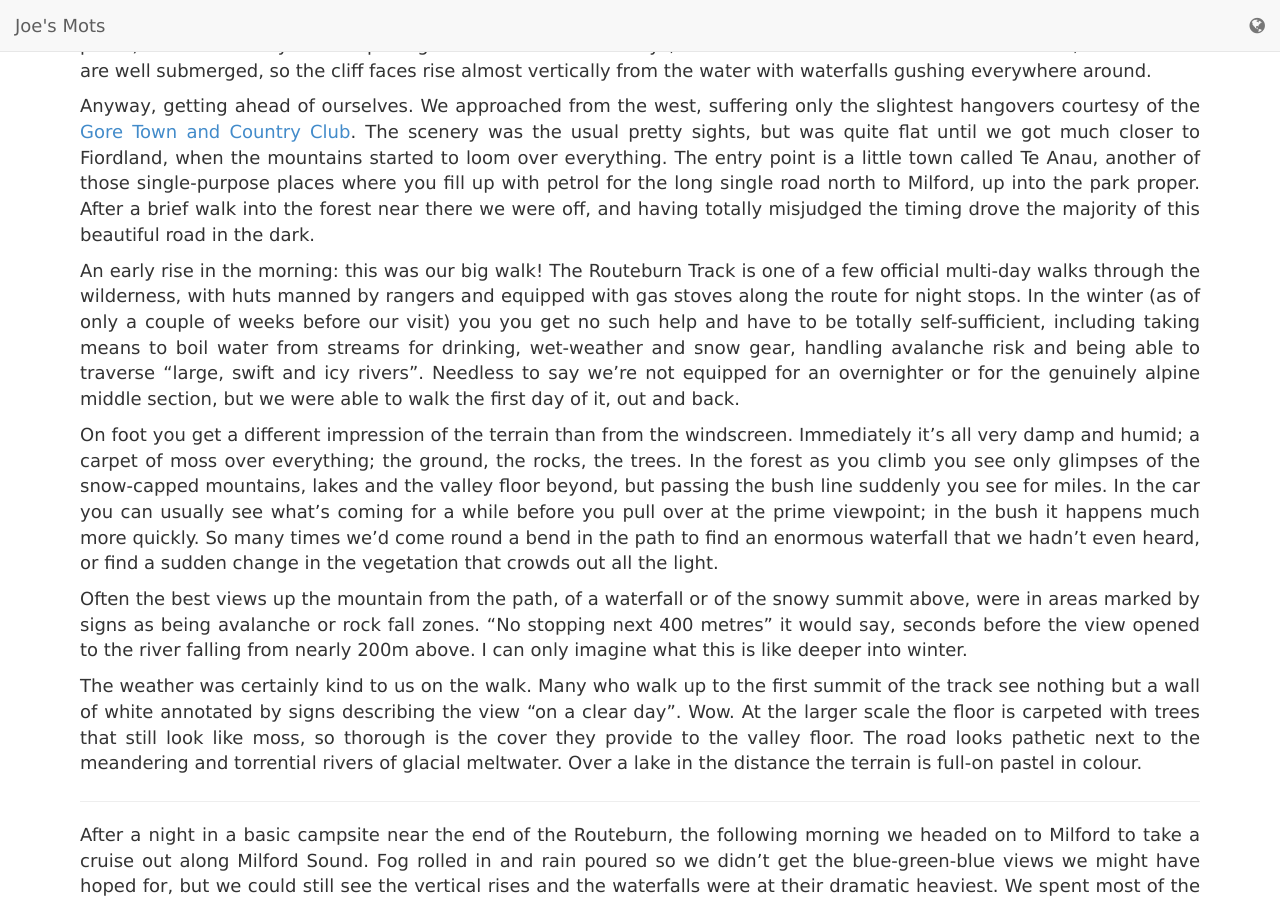
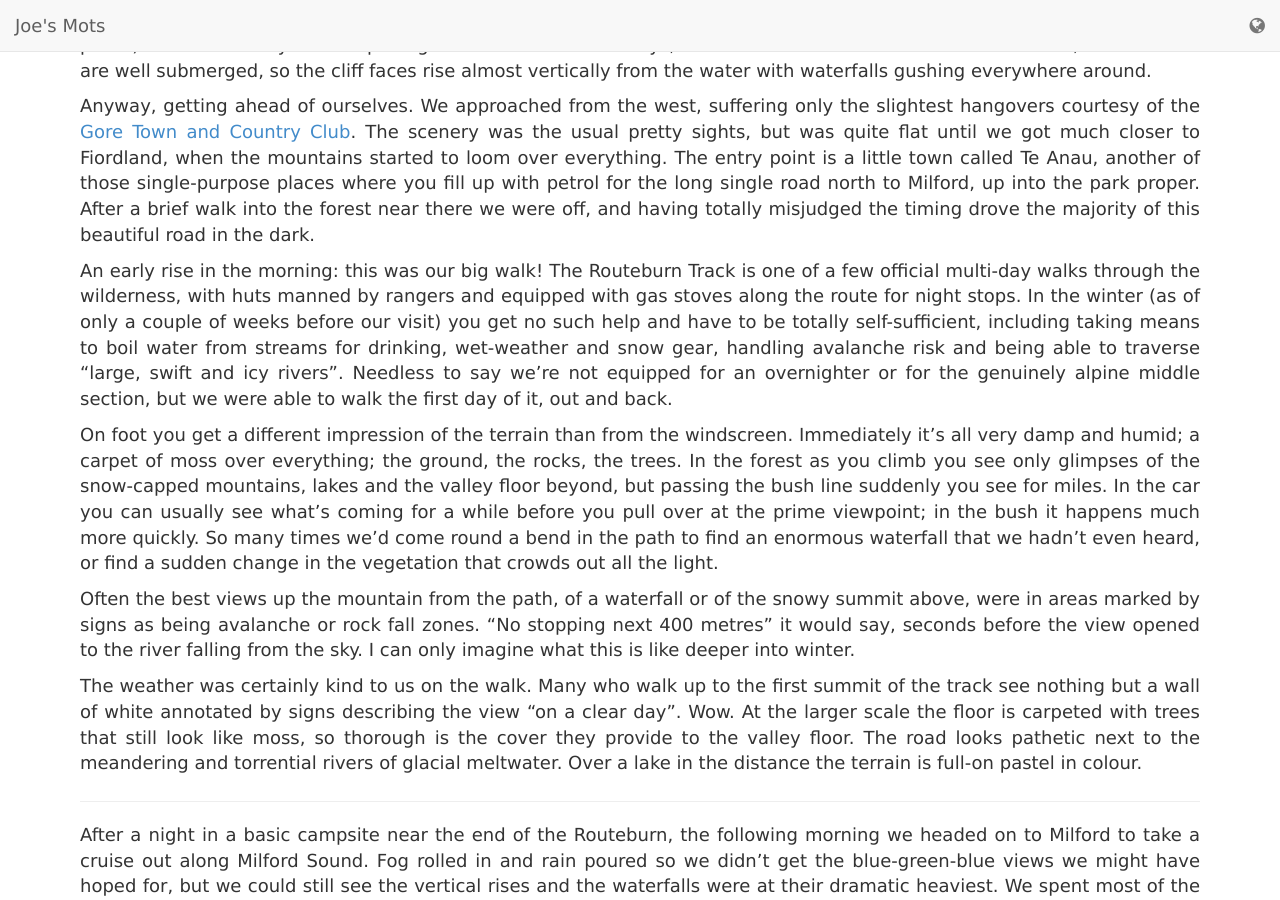
Before and after one commit to joekearney/joekearney.github.io, a Jekyll site: the page built from _posts/2015-05-18-pining-for-the-fiords.md, in a window 1280 px wide and 900 px high, scrolled down 208 px. Built offline with Jekyll 4.4.1, drawn with Linux system fonts in a browser that asks for light colours; some web fonts are replaced; comment, search, counter and statistics services are not loaded.

Commit message:
some word changes

```diff
--- a/_posts/2015-05-18-pining-for-the-fiords.md
+++ b/_posts/2015-05-18-pining-for-the-fiords.md
@@ -17,11 +17,11 @@
 
 Anyway, getting ahead of ourselves. We approached from the west, suffering only the slightest hangovers courtesy of the [Gore Town and Country Club](/posts/gore-town-and-country). The scenery was the usual pretty sights, but was quite flat until we got much closer to Fiordland, when the mountains started to loom over everything. The entry point is a little town called Te Anau, another of those single-purpose places where you fill up with petrol for the long single road north to Milford, up into the park proper. After a brief walk into the forest near there we were off, and having totally misjudged the timing drove the majority of this beautiful road in the dark.
 
-An early rise in the morning: this was our big walk! The Routeburn Track is one of a few official multi-day walks through the wilderness, with huts manned by rangers and equipped with gas stoves along the route for night stops. In the winter (as of only a couple of weeks before our visit) you you get no such help and have to be totally self-sufficient, including taking means to boil water from streams for drinking, wet-weather and snow gear, handling avalanche risk and being able to traverse "large, swift and icy rivers". Needless to say we're not equipped for an overnighter or for the genuinely alpine middle section, but we were able to walk the first day of it, out and back.
+An early rise in the morning: this was our big walk! The Routeburn Track is one of a few official multi-day walks through the wilderness, with huts manned by rangers and equipped with gas stoves along the route for night stops. In the winter (as of only a couple of weeks before our visit) you get no such help and have to be totally self-sufficient, including taking means to boil water from streams for drinking, wet-weather and snow gear, handling avalanche risk and being able to traverse "large, swift and icy rivers". Needless to say we're not equipped for an overnighter or for the genuinely alpine middle section, but we were able to walk the first day of it, out and back.
 
 On foot you get a different impression of the terrain than from the windscreen. Immediately it's all very damp and humid; a carpet of moss over everything; the ground, the rocks, the trees. In the forest as you climb you see only glimpses of the snow-capped mountains, lakes and the valley floor beyond, but passing the bush line suddenly you see for miles. In the car you can usually see what's coming for a while before you pull over at the prime viewpoint; in the bush it happens much more quickly. So many times we'd come round a bend in the path to find an enormous waterfall that we hadn't even heard, or find a sudden change in the vegetation that crowds out all the light.
 
-Often the best views up the mountain from the path, of a waterfall or of the snowy summit above, were in areas marked by signs as being avalanche or rock fall zones. "No stopping next 400 metres" it would say, seconds before the view opened to the river falling from nearly 200m above. I can only imagine what this is like deeper into winter.
+Often the best views up the mountain from the path, of a waterfall or of the snowy summit above, were in areas marked by signs as being avalanche or rock fall zones. "No stopping next 400 metres" it would say, seconds before the view opened to the river falling from the sky. I can only imagine what this is like deeper into winter.
 
 The weather was certainly kind to us on the walk. Many who walk up to the first summit of the track see nothing but a wall of white annotated by signs describing the view "on a clear day". Wow. At the larger scale the floor is carpeted with trees that still look like moss, so thorough is the cover they provide to the valley floor. The road looks pathetic next to the meandering and torrential rivers of glacial meltwater. Over a lake in the distance the terrain is full-on pastel in colour.
 
```
